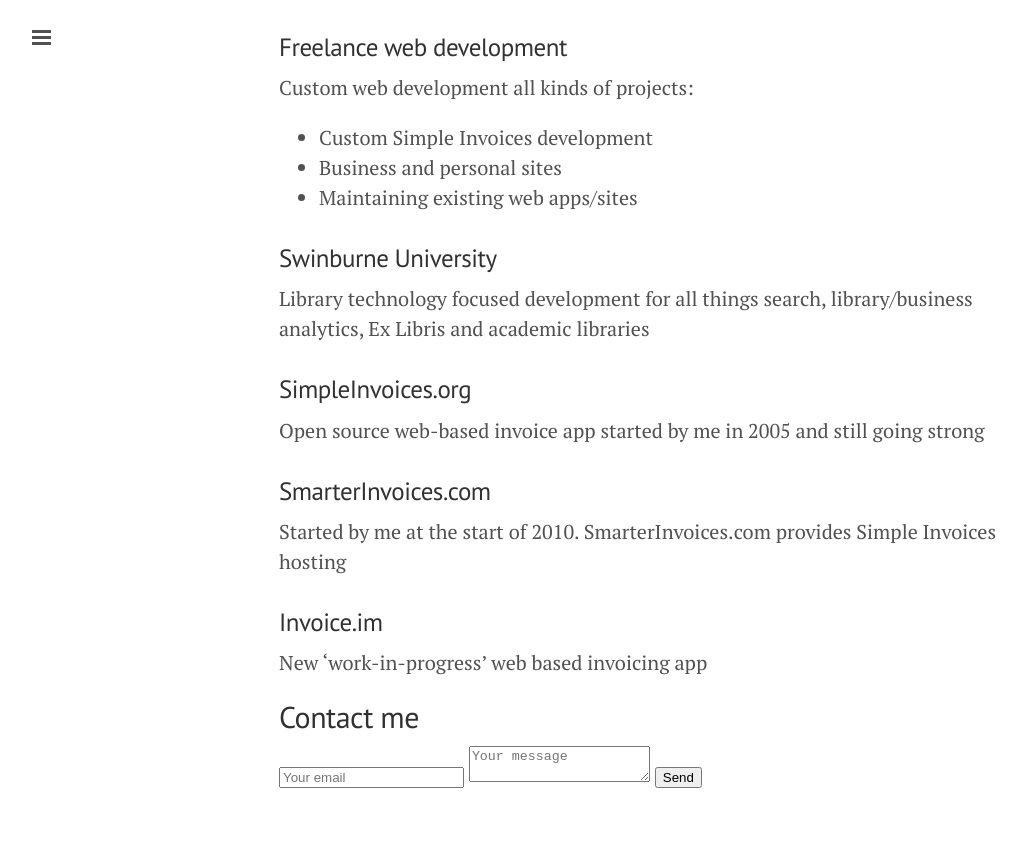
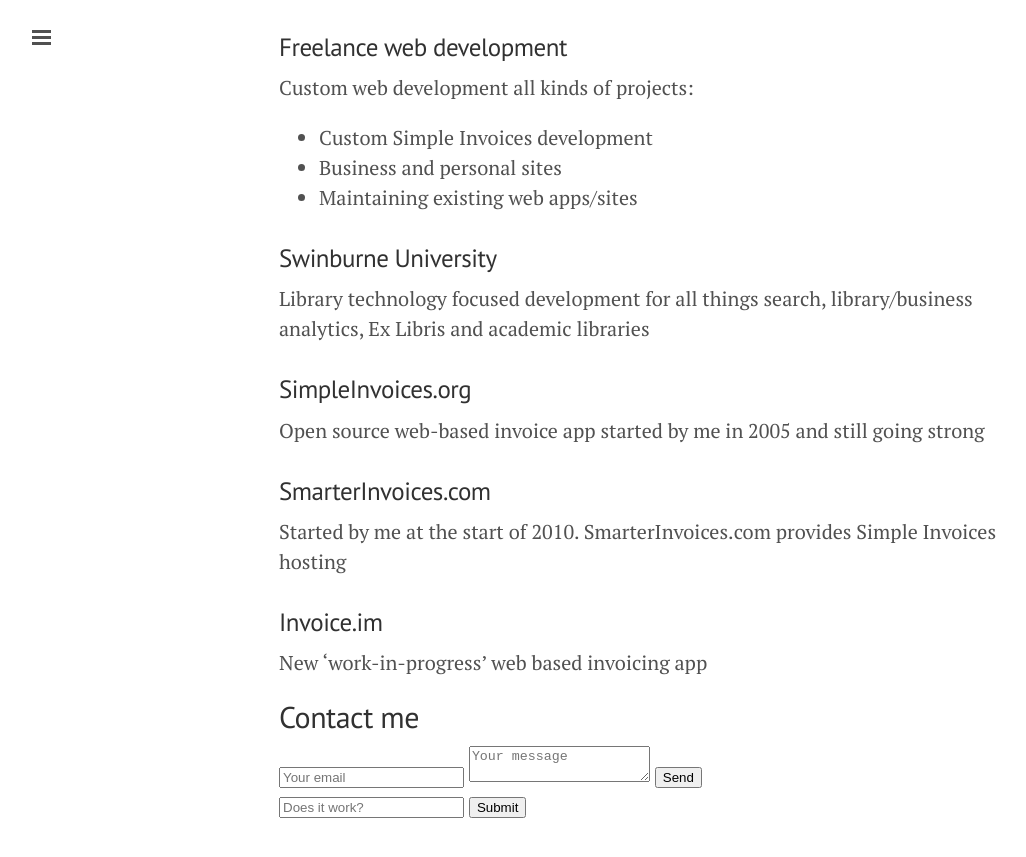
Before and after one commit to justinkelly/justinkelly.github.io, a Jekyll site: the page built from about/index.markdown, in a window 1280 px wide and 900 px high, scrolled down 1129 px. Shown: the top 857 px of the window, without its empty margins (1-1027 px from the left). Built offline with Jekyll 4.4.1, drawn with Linux system fonts in a browser that asks for light colours; nearby versions of some CDN libraries.

Commit message:
Update index.markdown

```diff
--- a/about/index.markdown
+++ b/about/index.markdown
@@ -93,3 +93,9 @@
   <textarea name="message" placeholder="Your message"></textarea>
   <button type="submit">Send</button>
 </form>
+
+<form action="https://api.formbucket.com/f/buk_ANt8wlZzOH6gZ9xniBrzKzr5" method="post" target="_blank">
+  <input type="text" name="email" placeholder="Does it work?" />
+  <label style="display: none" >Honey pot (Should be empty and hidden)</label><input type="text" name="__bucket_trap__" value="" style="display: none" />
+  <button class="button secondary" type="submit">Submit</button>
+</form>
```
